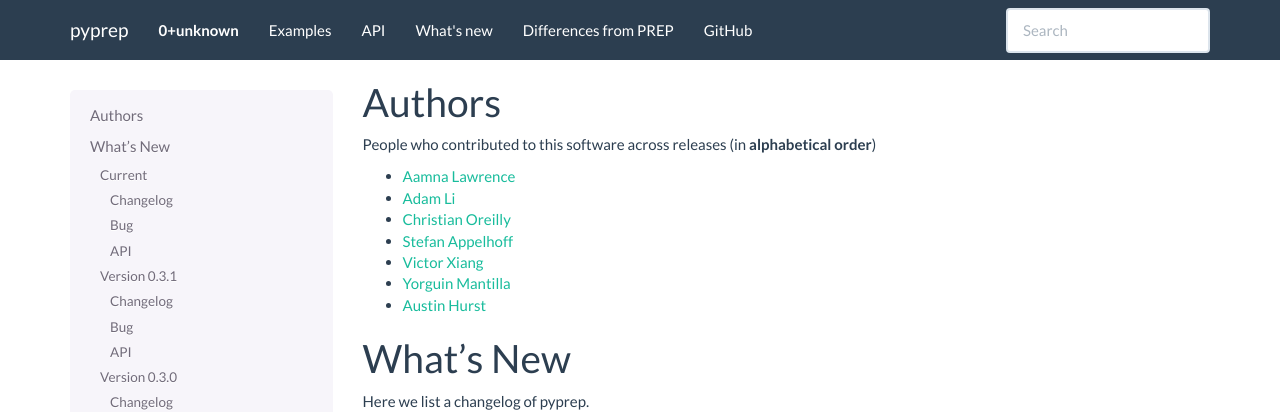
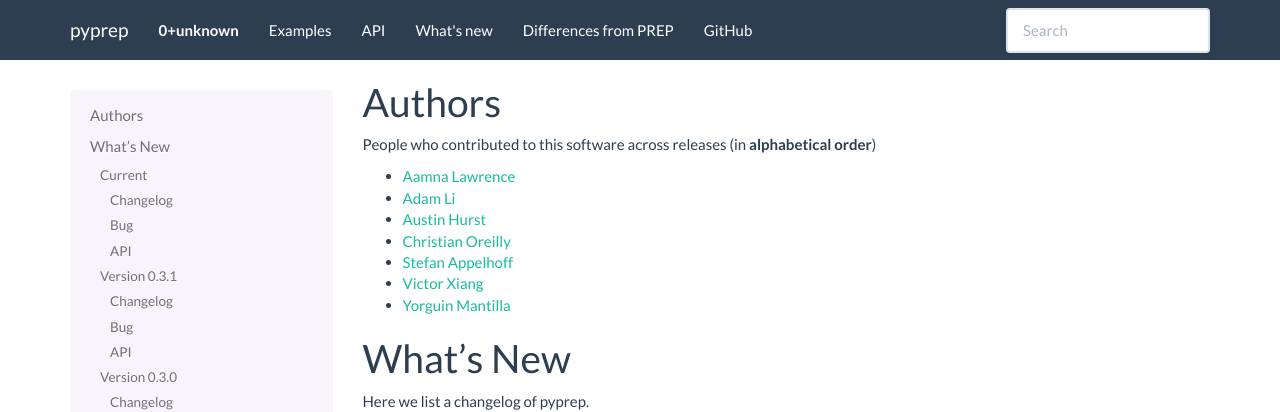
Before and after one commit to sappelhoff/pyprep, a Sphinx documentation site: the page built from docs/whats_new.rst, in a window 1280 px wide and 900 px high. Shown: the top 412 px of the window. Built offline with Sphinx 7.4.7, drawn with Linux system fonts in a browser that asks for light colours; some of the changed lines change nothing that is shown.

Commit message:
Misc cleanup based on review

```diff
--- a/docs/conf.py
+++ b/docs/conf.py
@@ -101,7 +101,7 @@
 intersphinx_mapping = {
     "python": ("https://docs.python.org/3", None),
     "mne": ("https://mne.tools/dev", None),
-    "numpy": ("https://www.numpy.org/devdocs", None),
+    "numpy": ("https://numpy.org/devdocs", None),
     "scipy": ("https://scipy.github.io/devdocs", None),
     "matplotlib": ("https://matplotlib.org", None),
 }
--- a/docs/whats_new.rst
+++ b/docs/whats_new.rst
@@ -7,11 +7,11 @@
 
 * `Aamna Lawrence`_
 * `Adam Li`_
+* `Austin Hurst`_
 * `Christian Oreilly`_
 * `Stefan Appelhoff`_
 * `Victor Xiang`_
 * `Yorguin Mantilla`_
-* `Austin Hurst`_
 
 .. _whats_new:
 
```
